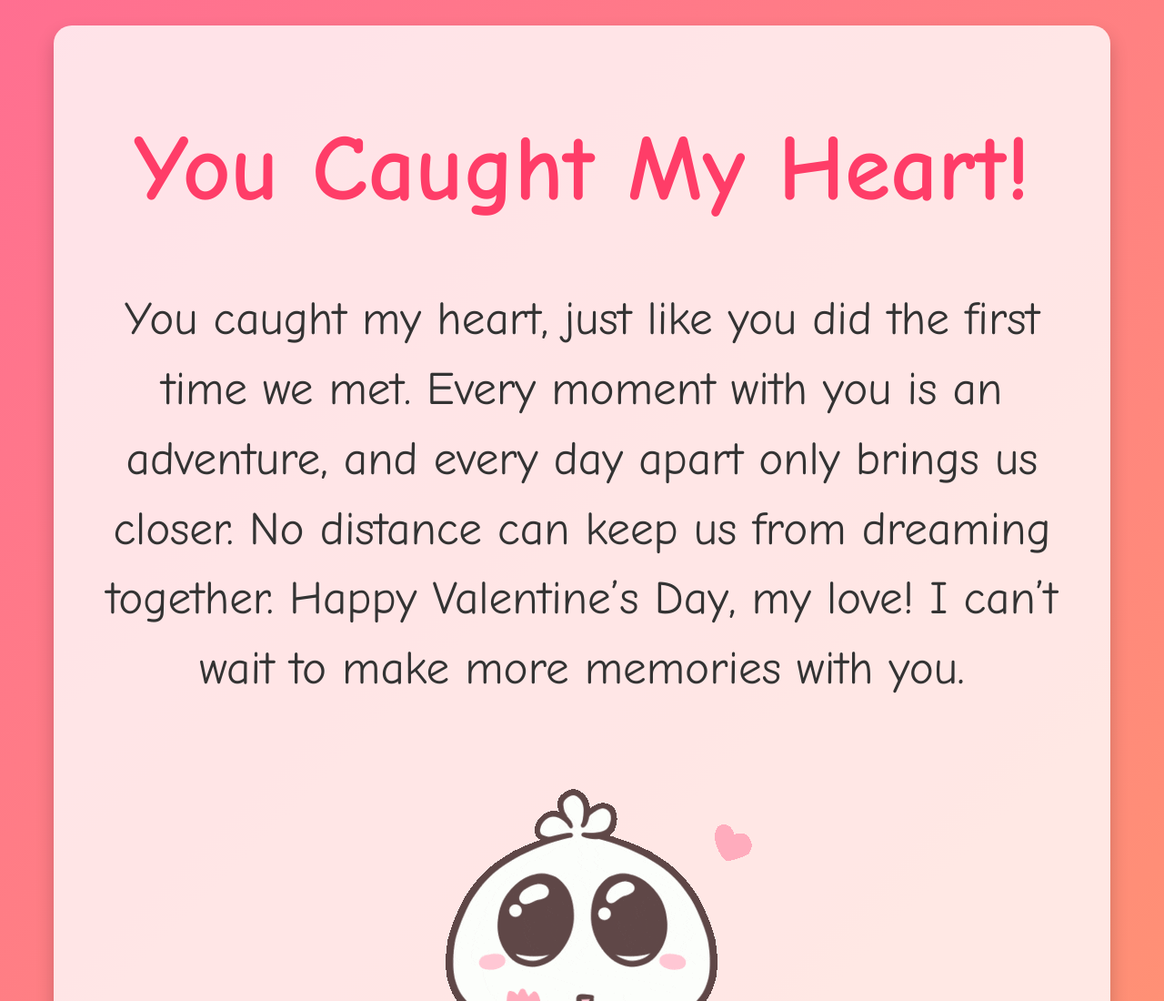
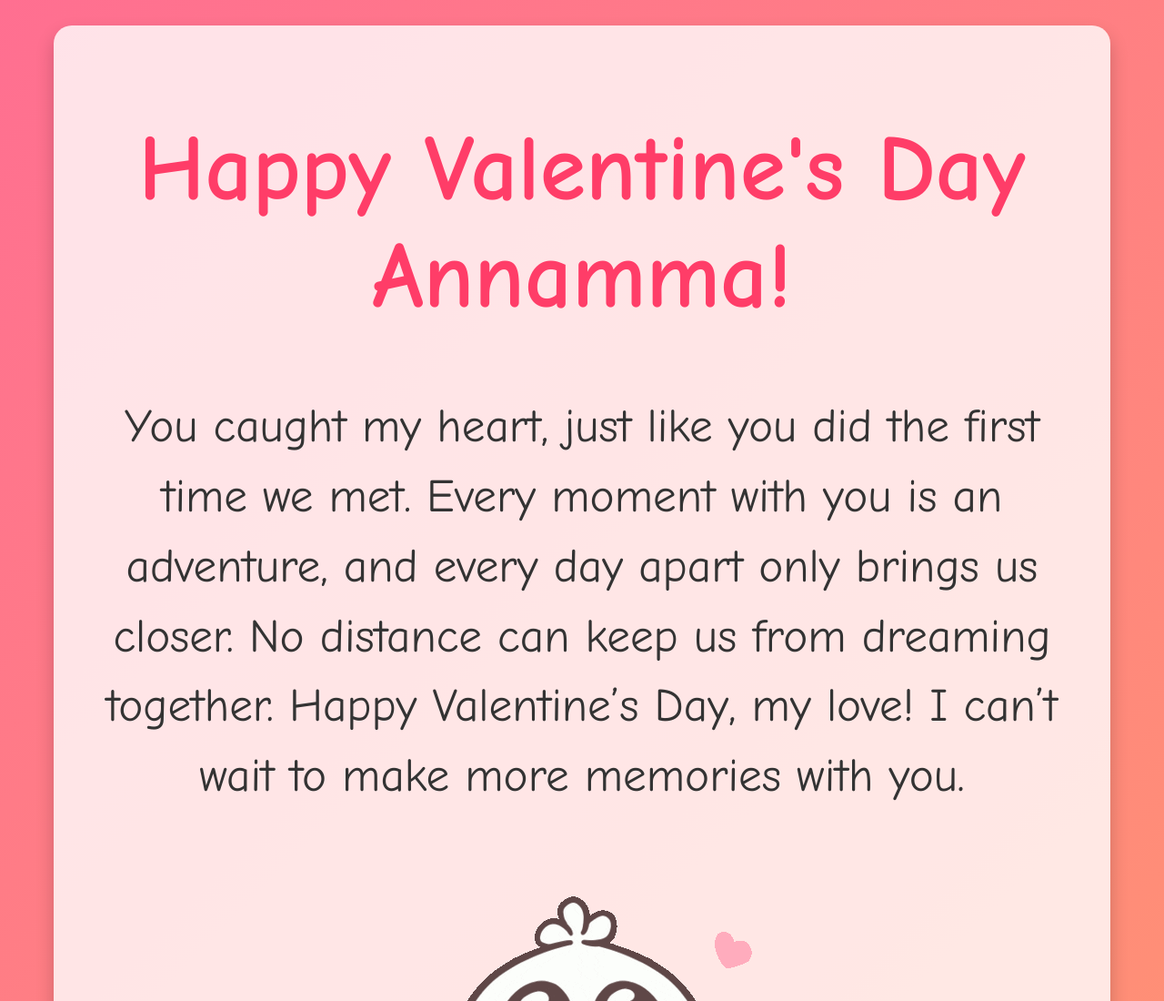
Before and after one commit to DCXII/bemyvalentine, a plain HTML site: page yes.html in a window 1280 px wide. Shown: the top 1100 px of the page at 91% size. Drawn offline with Linux system fonts and the light colour scheme.

Commit message:
Update yes.html

```diff
--- a/yes.html
+++ b/yes.html
@@ -3,12 +3,12 @@
 <head>
     <meta charset="UTF-8">
     <meta name="viewport" content="width=device-width, initial-scale=1.0">
-    <title>You Caught My Heart!</title>
+    <title>Happy Valentine’s Day!</title>
     <link rel="stylesheet" href="./yes_style.css">
 </head>
 <body>
     <div class="container">
-        <h1 class="header_text">You Caught My Heart!</h1>
+        <h1 class="header_text">Happy Valentine's Day Annamma!</h1>
         <p class="message_text">
             You caught my heart, just like you did the first time we met.
             Every moment with you is an adventure, and every day apart only brings us closer.
```
